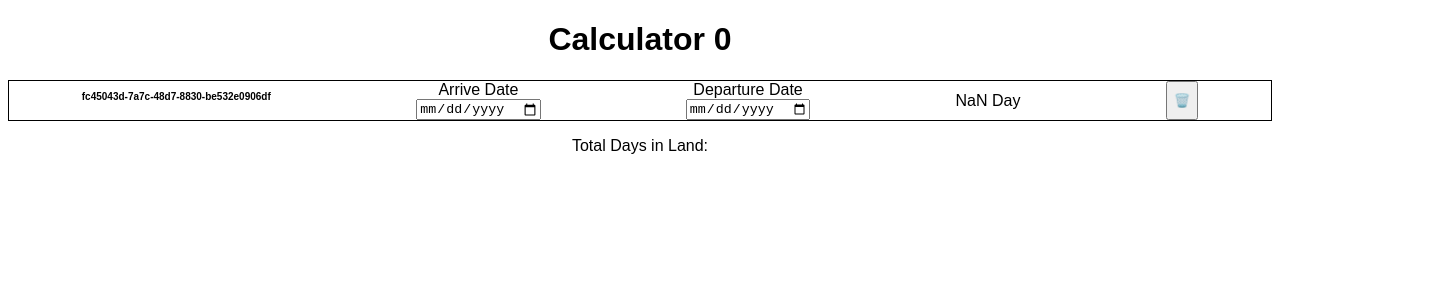
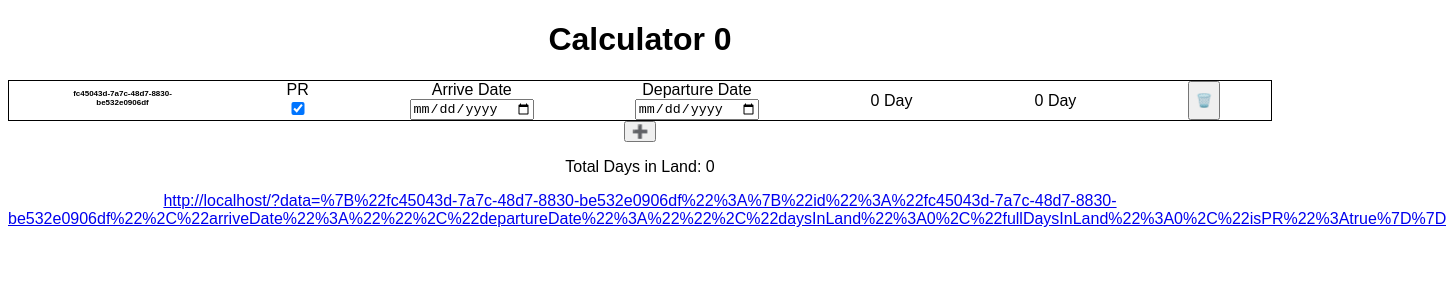
Before and after one commit to lufemas/CanadianInLandCalculator, a React (Create React App) app: page / in a window 1280 px wide. Shown: the top 300 px of the page, 1446 px wide, since content can reach past the window. Built offline with nearby package versions, Linux system fonts and the light colour scheme.

Commit message:
making the url, use tupples

```diff
--- a/package.json
+++ b/package.json
@@ -13,6 +13,7 @@
     "react": "18.2.0",
     "react-dom": "18.2.0",
     "react-scripts": "5.0.1",
+    "react-toastify": "^9.1.3",
     "sass": "1.60.0",
     "uuid": "^9.0.0"
   },
--- a/src/components/PeriodInput.tsx
+++ b/src/components/PeriodInput.tsx
@@ -10,14 +10,17 @@ const formatDate = (dateToFormat: any) => {
 };
 
 // @ts-ignore
-export default function PeriodInput({ id = '', onChange, onRemove }) {
+export default function PeriodInput({ id = '', onChange, onRemove, inputValue='', loadArriveDate='', loadDepartureDate='' }) {
+  // console.log('Single, inputValue', inputValue)
   const [arriveDate, setArriveDate] = useState("");
   const [departureDate, setDepartureDate] = useState("");
   const [daysInLand, setDaysInLand] = useState(0);
+  const [fullDaysInLand, setFullDaysInLand] = useState(0);
+  const [isPR, setIsPR] = useState(true);
 
   const handleDateChange = (dateChanged: string) => {
     setArriveDate(dateChanged);
-    console.log("dateChanged", dateChanged);
+    // console.log("dateChanged", dateChanged);
   };
 
   const calculateDaysInLand = (initialDate: Date, finalDate: Date) => {
@@ -27,34 +30,59 @@ export default function PeriodInput({ id = '', onChange, onRemove }) {
     const timeDiff = date2.getTime() - date1.getTime();
     const daysDiff = Math.floor(timeDiff / (24 * 60 * 60 * 1000));
 
-    console.log("daysDiff +1", daysDiff + 1); // Output: 7
+    // console.log("daysDiff +1", daysDiff + 1); // Output: 7
 
-    return daysDiff + 1;
+    return (daysDiff + 1) || 0;
   };
 
   useEffect(() => {
-    setDaysInLand(
-      calculateDaysInLand(new Date(arriveDate), new Date(departureDate))
-    );
+    const totalDaysInLand = calculateDaysInLand(new Date(arriveDate), new Date(departureDate));
+    setDaysInLand(totalDaysInLand);
 
-    onChange({ id, arriveDate, departureDate, daysInLand });
-  }, [arriveDate, departureDate]);
+    setFullDaysInLand( isPR ? totalDaysInLand : totalDaysInLand / 2);
+
+    onChange({ id, arriveDate, departureDate, daysInLand, fullDaysInLand, isPR });
+  }, [arriveDate, departureDate, isPR]);
 
   useEffect(() => {
-    console.log("daysInLand", daysInLand); // Output: 7
-    onChange({ id, arriveDate, departureDate, daysInLand });
+    // console.log("daysInLand", daysInLand); // Output: 7
+    onChange({ id, arriveDate, departureDate, daysInLand, fullDaysInLand, isPR });
   }, [daysInLand]);
+
+  useEffect(()=>{
+    // if(inputValue) {
+    //   console.log('got inputValue', inputValue)
+    //   setArriveDate(inputValue["arriveDate"]);
+    //   setDepartureDate(inputValue["departureDate"]);
+    // }
+    console.log("loadArriveDate", loadArriveDate)
+
+    if(loadArriveDate != '') {
+      console.log("with loadArriveDate", loadArriveDate)
+      setArriveDate(loadArriveDate)
+      console.log("arriveDate", arriveDate)
+    }
+
+    if(loadDepartureDate != '') {
+      console.log("with loadDepartureDate", loadDepartureDate)
+      setDepartureDate(loadDepartureDate)
+      console.log("DepartureDate", departureDate)
+    }
+  },[])
   return (
     <div className="period-input">
       <h3>{id || "-"}</h3>
+      <label htmlFor="pr-checkbox"> PR
+        <input type="checkbox" name="pr-checkbox" id="pr-checkbox" checked={isPR} onChange={()=>setIsPR(wasPR => !wasPR)}/>
+      </label>
       <label htmlFor="dateIn">
         Arrive Date
         <input
           type="date"
           name="dateIn"
           id="dateIn"
-          // value={arriveDate}
-          onChange={(e) => setArriveDate(e.target.value)}
+          value={arriveDate}
+          onChange={(e) => {console.log("e.target.value", e.target.value ); setArriveDate(e.target.value)}}
         />
       </label>
       <label htmlFor="dateIn">
@@ -63,13 +91,17 @@ export default function PeriodInput({ id = '', onChange, onRemove }) {
           type="date"
           name="dateIn"
           id="dateIn"
+          value={departureDate}
           onChange={(e) => setDepartureDate(e.target.value)}
         />
       </label>
       <span>
         {daysInLand} Day{daysInLand > 1 && "s"}
       </span>
-      <button onClick={onRemove ? onRemove : () => {}}>
+      <span>
+        {fullDaysInLand} Day{daysInLand > 1 && "s"}
+      </span>
+      <button onClick={onRemove ? ()=>onRemove(id) : () => {}}>
         <span role="img">🗑️</span>
       </button>
     </div>
--- a/src/components/TotalCalculator.tsx
+++ b/src/components/TotalCalculator.tsx
@@ -1,62 +1,131 @@
 import { useEffect, useState } from "react";
 import PeriodInput from "../components/PeriodInput";
 import { v4 as uuidv4 } from "uuid";
+import { ToastContainer, toast } from 'react-toastify';
+import 'react-toastify/dist/ReactToastify.css';
 
 export default function App() {
+  const [grossTotalDays, setGrossTotalDays] = useState(0);
   const [periodInputs, setPeriodInputs] = useState([] as JSX.Element[]);
-  const [inputValues, setInputValues] = useState({} as any);
+  const [inputValues, setInputValues]
+    = useState({
+      [uuidv4()]: {
+            // arriveDate: "",
+            // daysInLand: 0,
+            // departureDate: "",
+            // id: uuidv4()
+          }} as any);
 
   const onRemoveInput = (index: any) => {
-    console.log("removing:", index);
+    // console.log("removing:", index);
+    // setPeriodInputs(periodInputs.filter(periodInput => periodInput.props.id != index));
+    setInputValues( prevInputValues => {
+      const newInputvalues = {...prevInputValues};
+      delete newInputvalues[index];
+      return newInputvalues;
+
+    });
+
   };
 
-  const onInputChage = (input: any) => {
-    const id = input.id;
-    console.log("chaging:", input);
-    setInputValues({ ...inputValues, [`${id}`]: { ...input } });
+  const onInputChange = (changeInput: any) => {
+    const id = changeInput.id;
+    console.log("chaging:", changeInput);
+
+    Object.values(inputValues).forEach( (input: any) => {
+      if(!input.id != changeInput.id ) {
+        const intersect = areDatePeriodsIntersecting(input.arriveDate, input.departureDate, changeInput.arriveDate, changeInput.departureDate);
+        console.log('intersect', intersect)
+        console.log(input)
+        if(intersect) {
+          return toast.warn("Overlapping date", {autoClose: 1000,})
+        }
+      }
+    })
+
+    setInputValues({ ...inputValues, [`${id}`]: { ...changeInput } });
   };
 
   const addPeriodInput = () => {
-    const newElement = (
-      <PeriodInput
-        id={uuidv4()}
-        onChange={onInputChage}
-        onRemove={onRemoveInput}
-      />
-    );
-    setPeriodInputs([...periodInputs, newElement]);
+    // const newElement = (
+    //   <PeriodInput
+    //     id={uuidv4()}
+    //     onChange={onInputChange}
+    //     onRemove={onRemoveInput}
+    //     inputValue={'a'}
+    //   />
+    // );
+    // setPeriodInputs([...periodInputs, newElement]);
+    setInputValues({...inputValues, [uuidv4()]: {}})
   };
+
+  const getUrl = () => {
+
+    // let dates = [];
+    // for (const [key, value] of Object.entries(inputValues)) {
+    //   dates
+    // }
+
+    const jsonString = JSON.stringify(inputValues);
+    const encodedJsonString = encodeURIComponent(jsonString);
+    return window.location.href + "?data=" + encodedJsonString;
+  }
+  const areDatePeriodsIntersecting = (start1, end1, start2, end2) => {
+    return start1 <= end2 && start2 <= end1;
+  }
 
   useEffect(() => {
     console.clear();
+    const queryString = window.location.search;
+    const urlParams = new URLSearchParams(queryString);
+    const encodedJsonString = urlParams.get('data');
+    const jsonString = decodeURIComponent(encodedJsonString);
+    const data = JSON.parse(jsonString);
+    console.log( 'jsonString', jsonString)
+    console.log( 'parserd', data)
+
+    if(data){
+      let loadedInputValues = {};
+      for (const [key, value] of Object.entries(data)) {
+        console.log('key', key)
+        console.log('value', value)
+        loadedInputValues = {...loadedInputValues, [key]: {...value as object}}
+      }
+      setInputValues(loadedInputValues)
+      console.log('loadedInputValues', loadedInputValues)
+
+    }
+
   }, []);
   useEffect(() => {
     // addPeriodInput();
-    console.log("useEffect inputValues", inputValues);
+    // console.log("useEffect inputValues", inputValues);
 
     let isAllPeriodsFilles = true;
 
     Object.values(inputValues).forEach( (input: any) => {
       if(!input.daysInLand) {
-        console.log(input)
+        // console.log(input)
       isAllPeriodsFilles = false;
       }
     })
 
     if(isAllPeriodsFilles) {
       addPeriodInput();
-      console.log('addinf new input')
+      // console.log('addinf new input')
 
     }
 
-    // const checkForOpenDate = Object.keys(inputValues).filter((input) => {
-    //   console.log("input", inputValues[input]);
-    //   return inputValues[input].daysInLand;
-    // });
+    // Set Gross Total Days
+    let grossTotalDaysTemp: number = 0;
+    for (const [key, value] of Object.entries(inputValues)) {
+      // console.log(`${key}: ${value}`);
+      grossTotalDaysTemp += value["daysInLand"] || 0;
+    }
+    // console.log('grossTotalDaysTemp', grossTotalDaysTemp)
+    setGrossTotalDays(grossTotalDaysTemp)
 
-    // if (checkForOpenDate) addPeriodInput();
-    // if (checkForOpenDate) console.log('GOOOOO');
-    // console.log("checkForOpenDate", checkForOpenDate);
+    console.log(getUrl())
   }, [inputValues]);
 
   useEffect(() => {
@@ -64,16 +133,36 @@ export default function App() {
   }, [inputValues]);
 
   return (
-    <div className="total-calculator">
+    <>
+    {/* <div className="total-calculator"> */}
       <h1>Calculator 0</h1>
 
-      {/* <PeriodInput id={1} onChange={onInputChage} onRemove={onRemoveInput} /> */}
+      {/* <PeriodInput id={1} onChange={onInputChange} onRemove={onRemoveInput} /> */}
 
-      {periodInputs.map((periodInput, index) => {
+      {/* {periodInputs.map((periodInput, index) => {
         return periodInput;
-      })}
+      })} */}
+
+      { Object.keys(inputValues).map((inputValueKey) => {
+        // console.log('mapping key', inputValueKey)
+        return <PeriodInput
+                key={inputValueKey}
+                id={inputValueKey}
+                onChange={onInputChange}
+                onRemove={onRemoveInput}
+                loadArriveDate={inputValues[inputValueKey]["arriveDate"]}
+                loadDepartureDate={inputValues[inputValueKey]["departureDate"]}
+                inputValue={inputValues[inputValueKey]}/>
+
+        })
+      }
       {/* <PeriodInput /> */}
-      <p>Total Days in Land: </p>
-    </div>
+
+      <button onClick={addPeriodInput}>➕</button>
+      <p>Total Days in Land: {grossTotalDays}</p>
+      <a href={getUrl()} target="_blank" rel="noopener noreferrer">{getUrl()}</a>
+    {/* </div> */}
+    <ToastContainer></ToastContainer>
+      </>
   );
 }
--- a/src/styles.scss
+++ b/src/styles.scss
@@ -2,7 +2,6 @@
   font-family: sans-serif;
   text-align: center;
 }
-
 
 .period-input{
   display: flex;
@@ -13,13 +12,14 @@
   // }
 
   h3 {
-    font-size: 10px;
-    width: 15%;
+    font-size: 8px;
+    width: 10%;
   }
   span{
     display: flex;
     flex-direction: column;
     justify-content: center;
+    width: 5%;
   }
   label{
     display: flex;
--- a/tsconfig.json
+++ b/tsconfig.json
@@ -3,7 +3,7 @@
         "./src/**/*"
     ],
     "compilerOptions": {
-        "strict": true,
+        "strict": false,
         "esModuleInterop": true,
         "lib": [
             "dom",
```
Also changed, not shown: 1 other file (tests, documents, lock files or other folders).
